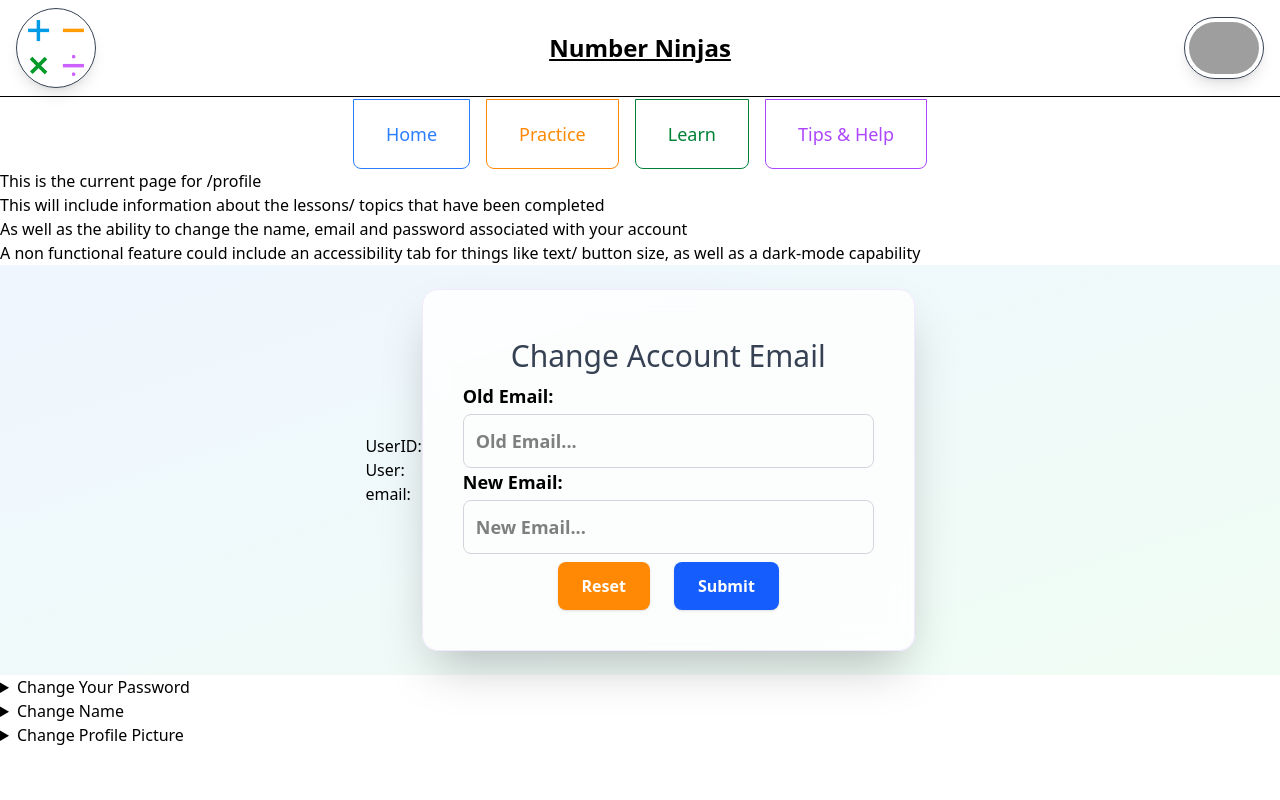
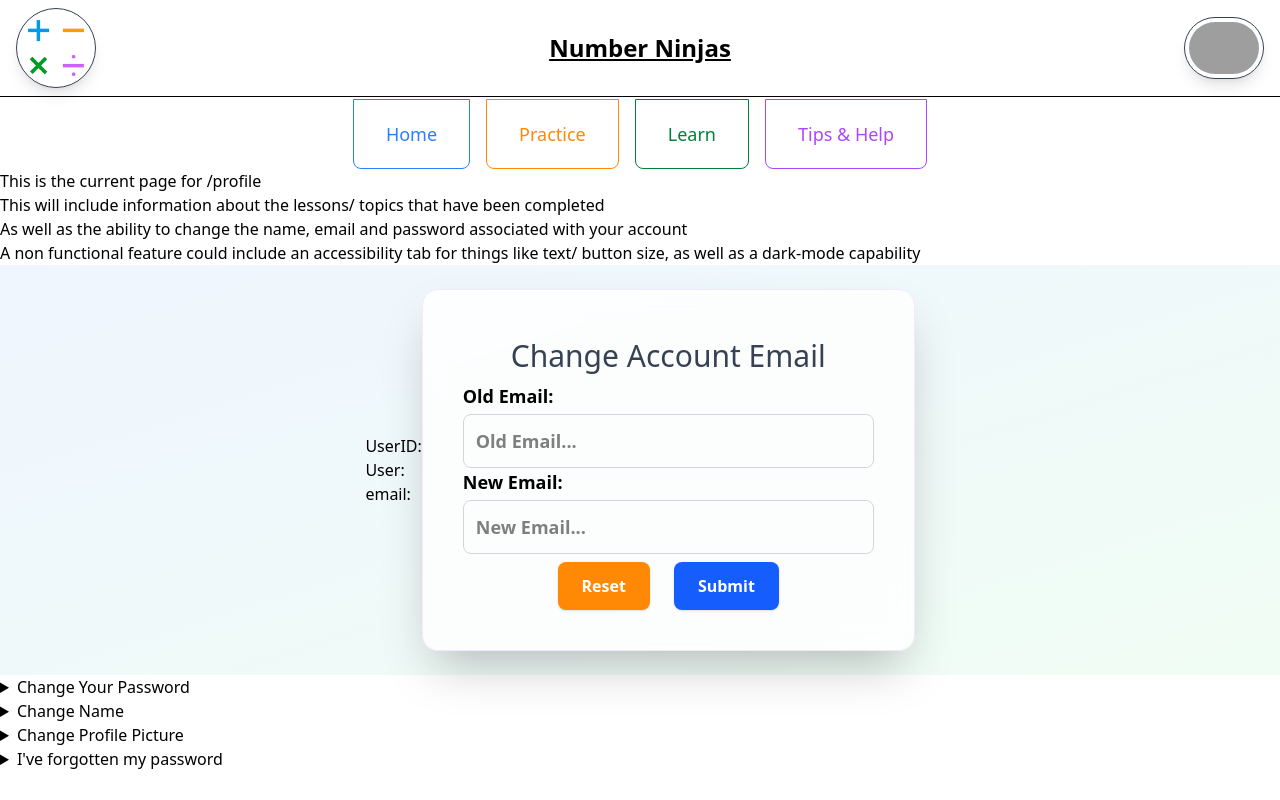
Before and after one commit to HarveyL101/maths_app, a React (Vite) app in the folder client/: page /profile in a window 1280 px wide. Built offline with nearby package versions, Linux system fonts and the light colour scheme; grey boxes are pictures that could not be loaded.

Commit message:
Extra idea for some account functionality, a simple reminder of what the users password is

```diff
--- a/client/src/pages/Profile.jsx
+++ b/client/src/pages/Profile.jsx
@@ -30,6 +30,11 @@ const Profile = () => {
         <summary>Change Profile Picture</summary>
         <p>WIP</p>
       </details>
+
+      <details>
+        <summary>I've forgotten my password</summary>
+        <p>WIP</p>
+      </details>
     </div>
   );
 }
```
